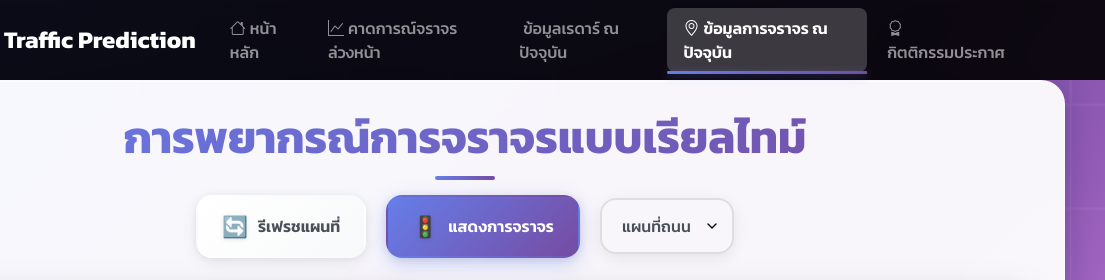
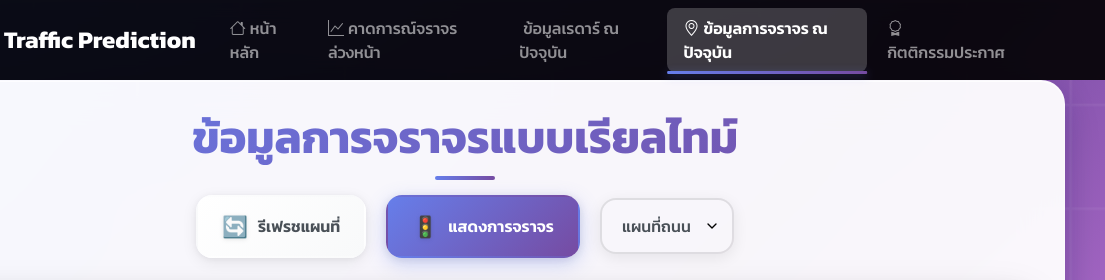
Before and after one commit to Suphamap/traffic_webapp, a plain HTML site: page traffic-map.html in a window 1280 px wide. Shown: the top 280 px of the page, 175-1280 px from the left. Drawn offline with nearby package versions, Linux system fonts and the light colour scheme; some packages are replaced by stand-ins of ours; some icons are missing.

Commit message:
Update traffic-map.html

```diff
--- a/traffic-map.html
+++ b/traffic-map.html
@@ -81,7 +81,7 @@
 
         <div class="map-container">
             <div class="map-header">
-                <h1>การพยากรณ์การจราจรแบบเรียลไทม์</h1>
+                <h1>ข้อมูลการจราจรแบบเรียลไทม์</h1>
             </div>
 
             <div class="map-controls">
```
